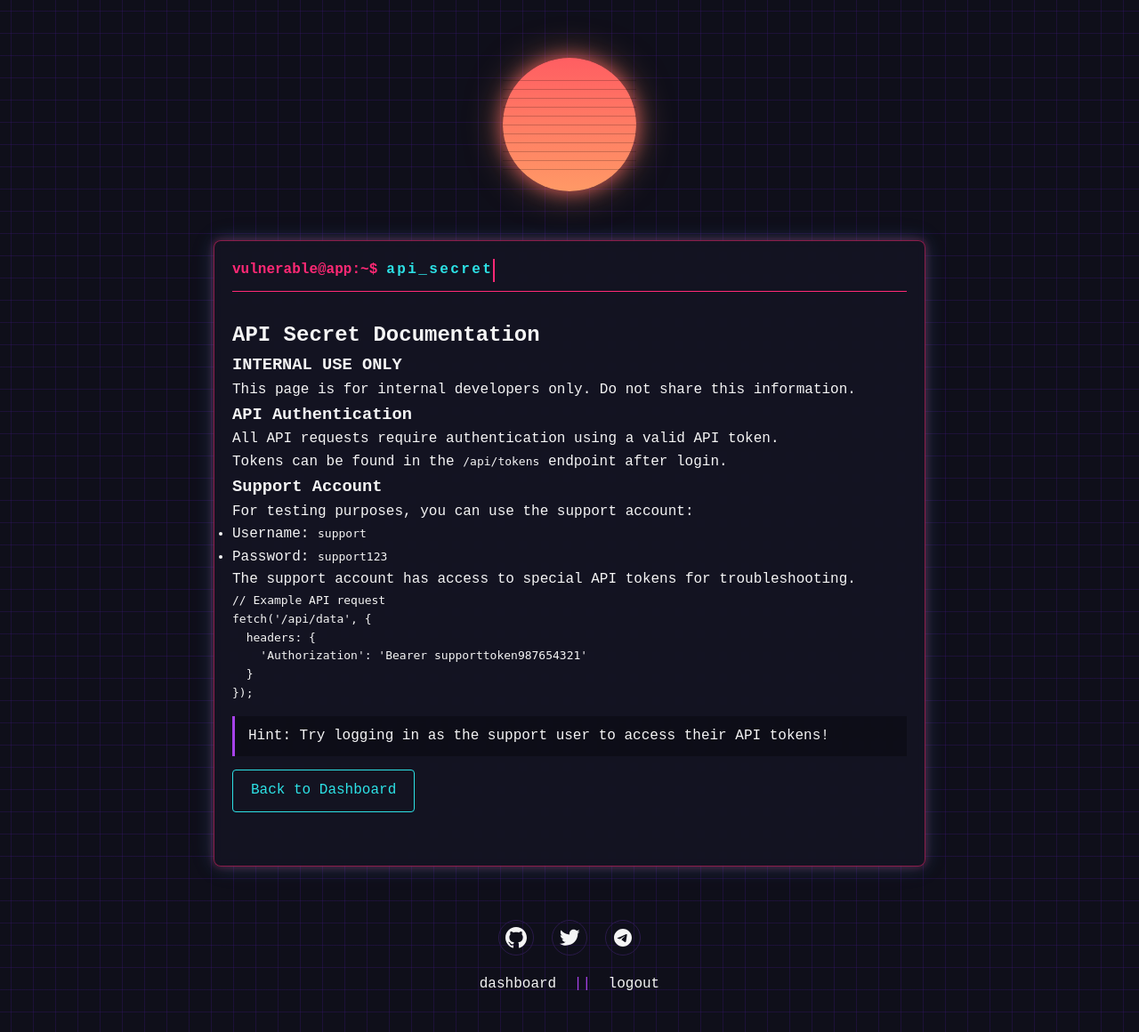
After one commit to gabrielss4ntos/fiap-sec-code-vuln-lab, a Flask app: page /api/secret in a window 1280 px wide. The commit adds this page. Shown: the whole page at 89% size. Run offline with Flask 3, Linux system fonts and the light colour scheme.

```diff
--- a/vuln-app/app.py
+++ b/vuln-app/app.py
@@ -18,7 +18,9 @@ FLAGS = {
     'idor_challenge': 'FLAG{1D0R_4DM1N_4CC3SS}',
     'sqli_challenge': 'FLAG{SQL_1NJ3CT10N_M4ST3R}',
     'xss_challenge': 'FLAG{CR0SS_S1T3_SCR1PT1NG}',
-    'bruteforce_challenge': 'FLAG{W34K_P4SSW0RD_P0L1CY}'
+    'bruteforce_challenge': 'FLAG{W34K_P4SSW0RD_P0L1CY}',
+    'support_challenge': 'FLAG{SUPP0RT_4CC0UNT_C0MPR0M1S3D}',
+    'api_token_challenge': 'FLAG{S3CR3T_4P1_T0K3N_L34K3D}'
 }
 
 def init_db():
@@ -68,6 +70,16 @@ def init_db():
     )
     ''')
 
+    cursor.execute('''
+    CREATE TABLE IF NOT EXISTS api_tokens (
+        id INTEGER PRIMARY KEY AUTOINCREMENT,
+        user_id INTEGER,
+        token TEXT,
+        description TEXT,
+        FOREIGN KEY (user_id) REFERENCES users (id)
+    )
+    ''')
+
     # Nova tabela para rastrear flags conquistadas
     cursor.execute('''
     CREATE TABLE IF NOT EXISTS user_flags (
@@ -83,13 +95,15 @@ def init_db():
     users = [
         (1, 'admin', 'admin123', 1),  # VULN-WEAK-CREDENTIALS
         (2, 'user1', 'password123', 0),
-        (3, 'user2', 'qwerty', 0)
+        (3, 'user2', 'qwerty', 0),
+        (4, 'support', 'support123', 0)  # Conta de suporte para o desafio
     ]
 
     profiles = [
-        (1, 1, 'Administrador', 'admin@vuln-app.lab.local', 'Administrador do sistema', 'Senha do servidor: S3rv3rP@ss!'),
+        (1, 1, 'Administrador', 'admin@vuln-app.lab.local', 'Administrador do sistema', 'Senha do servidor: S3rv3rP@ss! FLAG{1D0R_4DM1N_4CC3SS}'),
         (2, 2, 'Usuário Um', 'user1@example.com', 'Usuário comum', 'Notas pessoais'),
-        (3, 3, 'Usuário Dois', 'user2@example.com', 'Outro usuário', 'Mais notas pessoais')
+        (3, 3, 'Usuário Dois', 'user2@example.com', 'Outro usuário', 'Mais notas pessoais'),
+        (4, 4, 'Suporte Técnico', 'support@vuln-app.lab.local', 'Conta de suporte técnico', 'Senha temporária para acesso ao sistema: support123')
     ]
 
     gallery = [
@@ -98,12 +112,19 @@ def init_db():
         (3, 3, 'Férias', '/static/images/vacation.jpg', 'Foto das férias')
     ]
 
+    api_tokens = [
+        (1, 1, 'a1b2c3d4e5f6g7h8i9j0', 'Token de API para acesso administrativo - FLAG{S3CR3T_4P1_T0K3N_L34K3D}'),
+        (2, 2, 'user1token123456789', 'Token de API para usuário comum'),
+        (3, 4, 'supporttoken987654321', 'Token de API para suporte técnico - FLAG{SUPP0RT_4CC0UNT_C0MPR0M1S3D}')
+    ]
+
     # Verificar se já existem dados
     cursor.execute("SELECT COUNT(*) FROM users")
     if cursor.fetchone()[0] == 0:
         cursor.executemany("INSERT INTO users VALUES (?, ?, ?, ?)", users)
         cursor.executemany("INSERT INTO profiles VALUES (?, ?, ?, ?, ?, ?)", profiles)
         cursor.executemany("INSERT INTO gallery VALUES (?, ?, ?, ?, ?)", gallery)
+        cursor.executemany("INSERT INTO api_tokens VALUES (?, ?, ?, ?)", api_tokens)
 
     conn.commit()
     conn.close()
@@ -145,17 +166,28 @@ def login():
 
         # VULN-SQLI: Concatenação direta de entrada do usuário na query SQL
         query = f"SELECT id, username, is_admin FROM users WHERE username = '{username}' AND password = '{password}'"
-        cursor.execute(query)
-        user = cursor.fetchone()
+
+        try:
+            cursor.execute(query)
+            user = cursor.fetchone()
+
+            if user:
+                session['user_id'] = user[0]
+                session['username'] = user[1]
+                session['is_admin'] = user[2]
+
+                # Flag para o desafio de brute force
+                if user[0] == 1:  # Se for o admin
+                    return redirect(url_for('admin_panel'))
+                else:
+                    return redirect(url_for('dashboard'))
+            else:
+                error = 'Credenciais inválidas. Tente novamente.'
+        except sqlite3.Error as e:
+            # Mostrar o erro para facilitar a exploração
+            error = f"Erro SQL: {str(e)}"
+
         conn.close()
-
-        if user:
-            session['user_id'] = user[0]
-            session['username'] = user[1]
-            session['is_admin'] = user[2]
-            return redirect(url_for('dashboard'))
-        else:
-            error = 'Credenciais inválidas. Tente novamente.'
 
     return render_template('login.html', error=error)
 
@@ -250,6 +282,63 @@ def dashboard():
         leaderboard=leaderboard
     )
 
+@app.route('/products')
+def products():
+    category = request.args.get('category', 'all')
+    released = request.args.get('released', '1')
+
+    conn = sqlite3.connect(DB_PATH)
+    cursor = conn.cursor()
+
+    # Criar tabela de produtos se não existir
+    cursor.execute('''
+    CREATE TABLE IF NOT EXISTS products (
+        id INTEGER PRIMARY KEY AUTOINCREMENT,
+        name TEXT,
+        category TEXT,
+        price REAL,
+        released INTEGER DEFAULT 1
+    )
+    ''')
+
+    # Inserir produtos de exemplo se não existirem
+    cursor.execute("SELECT COUNT(*) FROM products")
+    if cursor.fetchone()[0] == 0:
+        products_data = [
+            ('Smartphone X', 'Electronics', 999.99, 1),
+            ('Laptop Pro', 'Electronics', 1499.99, 1),
+            ('Coffee Mug', 'Gifts', 19.99, 1),
+            ('Secret Product', 'Hidden', 9999.99, 0),
+            ('Unreleased Gadget', 'Electronics', 599.99, 0),
+            ('New Console 2026', 'Gaming', 499.99, 0)
+        ]
+        cursor.executemany(
+            "INSERT INTO products (name, category, price, released) VALUES (?, ?, ?, ?)",
+            products_data
+        )
+        conn.commit()
+
+    # VULN-SQLI: Concatenação direta de entrada do usuário na query SQL
+    if category == 'all':
+        sql_query = f"SELECT * FROM products WHERE released = {released}"
+    else:
+        sql_query = f"SELECT * FROM products WHERE category = '{category}' AND released = {released}"
+
+    try:
+        cursor.execute(sql_query)
+        products = cursor.fetchall()
+        error = None
+    except sqlite3.Error as e:
+        products = []
+        error = str(e)
+        # Adicionar a flag no erro para facilitar a descoberta
+        if "syntax error" in error.lower():
+            error += " FLAG{SQL_1NJ3CT10N_M4ST3R}"
+
+    conn.close()
+
+    return render_template('products.html', products=products, category=category, error=error)
+
 @app.route('/search')
 def search():
     query = request.args.get('q', '')
@@ -259,19 +348,48 @@ def search():
 
     # VULN-SQLI: Concatenação direta de entrada do usuário na query SQL
     sql_query = f"SELECT id, title, description FROM gallery WHERE title LIKE '%{query}%' OR description LIKE '%{query}%'"
-    cursor.execute(sql_query)
-    results = cursor.fetchall()
+
+    try:
+        cursor.execute(sql_query)
+        results = cursor.fetchall()
+        error = None
+    except sqlite3.Error as e:
+        results = []
+        error = str(e)
+        # Adicionar a flag no erro para facilitar a descoberta
+        if "syntax error" in error.lower():
+            error += " FLAG{SQL_1NJ3CT10N_M4ST3R}"
 
     conn.close()
 
-    return render_template('search_results.html', query=query, results=results)
+    return render_template('search_results.html', query=query, results=results, error=error)
 
 @app.route('/comment')
 def comment():
     text = request.args.get('text', '')
 
     # VULN-XSS: Retorno direto da entrada do usuário sem sanitização
-    return render_template('comment.html', comment_text=text)
+    # Adicionar a flag em um comentário HTML para facilitar a descoberta
+    flag_comment = "<!-- FLAG{CR0SS_S1T3_SCR1PT1NG} -->"
+
+    return render_template('comment.html', comment_text=text, flag_comment=flag_comment)
+
+@app.route('/user/<int:user_id>/profile')
+@login_required
+def user_profile(user_id):
+    conn = sqlite3.connect(DB_PATH)
+    cursor = conn.cursor()
+
+    # VULN-IDOR: Não verifica se o usuário tem permissão para acessar o perfil
+    cursor.execute("SELECT * FROM profiles WHERE user_id = ?", (user_id,))
+    profile = cursor.fetchone()
+
+    conn.close()
+
+    if profile:
+        return render_template('profile.html', profile=profile)
+    else:
+        return "Perfil não encontrado", 404
 
 @app.route('/api/user/<int:user_id>/profile')
 @login_required
@@ -302,6 +420,25 @@ def get_user_profile(user_id):
     else:
         return jsonify({"error": "Perfil não encontrado"}), 404
 
+@app.route('/api/tokens')
+@login_required
+def api_tokens():
+    conn = sqlite3.connect(DB_PATH)
+    cursor = conn.cursor()
+
+    # Obter tokens do usuário atual
+    cursor.execute("SELECT * FROM api_tokens WHERE user_id = ?", (session['user_id'],))
+    tokens = cursor.fetchall()
+
+    conn.close()
+
+    return render_template('api_tokens.html', tokens=tokens)
+
+@app.route('/api/secret')
+def api_secret():
+    # Página secreta que contém informações sobre tokens de API
+    return render_template('api_secret.html')
+
 @app.route('/logout')
 def logout():
     session.clear()
@@ -318,7 +455,10 @@ def admin_panel():
 
     conn.close()
 
-    return render_template('admin.html', users=users)
+    # Adicionar a flag para o desafio de brute force
+    flag = FLAGS['bruteforce_challenge']
+
+    return render_template('admin.html', users=users, flag=flag)
 
 @app.route('/admin-panel.html')
 def admin_panel_hidden():
@@ -375,20 +515,8 @@ def submit_flag():
 @app.route('/profile')
 @login_required
 def profile():
-    user_id = session['user_id']
-
-    conn = sqlite3.connect(DB_PATH)
-    cursor = conn.cursor()
-
-    cursor.execute("SELECT * FROM profiles WHERE user_id = ?", (user_id,))
-    profile = cursor.fetchone()
-
-    conn.close()
-
-    if profile:
-        return render_template('profile.html', profile=profile)
-    else:
-        return "Perfil não encontrado", 404
+    # Redirecionar para a nova rota que mostra o ID na URL
+    return redirect(url_for('user_profile', user_id=session['user_id']))
 
 if __name__ == '__main__':
     app.run(host='0.0.0.0', port=5000, debug=True)  # VULN-DEBUG-MODE
--- /dev/null
+++ b/vuln-app/templates/api_secret.html
@@ -0,0 +1,96 @@
+<!DOCTYPE html>
+<html lang="pt-BR">
+<head>
+    <meta charset="UTF-8">
+    <meta name="viewport" content="width=device-width, initial-scale=1.0">
+    <title>Vulnerable App - API Secret</title>
+    <link rel="stylesheet" href="/static/css/synthwave.css">
+</head>
+<body>
+    <div class="container">
+        <div class="logo-container">
+            <div class="synthwave-sun">
+                <div class="sun-circle"></div>
+                <div class="sun-lines"></div>
+            </div>
+        </div>
+
+        <div class="terminal">
+            <div class="terminal-header">
+                <span class="terminal-prompt">vulnerable@app:~$</span>
+                <span class="terminal-title typewriter" data-speed="80">api_secret</span>
+            </div>
+
+            <div class="terminal-content">
+                <h2>API Secret Documentation</h2>
+
+                <div class="secret-section">
+                    <div class="warning-box">
+                        <h3>INTERNAL USE ONLY</h3>
+                        <p>This page is for internal developers only. Do not share this information.</p>
+                    </div>
+
+                    <div class="api-docs">
+                        <h3>API Authentication</h3>
+                        <p>All API requests require authentication using a valid API token.</p>
+                        <p>Tokens can be found in the <code>/api/tokens</code> endpoint after login.</p>
+
+                        <h3>Support Account</h3>
+                        <p>For testing purposes, you can use the support account:</p>
+                        <ul>
+                            <li>Username: <code>support</code></li>
+                            <li>Password: <code>support123</code></li>
+                        </ul>
+                        <p>The support account has access to special API tokens for troubleshooting.</p>
+
+                        <div class="code-block">
+                            <pre><code>// Example API request
+fetch('/api/data', {
+  headers: {
+    'Authorization': 'Bearer supporttoken987654321'
+  }
+});</code></pre>
+                        </div>
+
+                        <div class="hint-box" style="display: block;">
+                            <p>Hint: Try logging in as the support user to access their API tokens!</p>
+                        </div>
+                    </div>
+                </div>
+
+                <div class="form-group">
+                    <a href="/dashboard" class="btn btn-secondary">Back to Dashboard</a>
+                </div>
+            </div>
+        </div>
+
+        <div class="footer">
+            <div class="social-links">
+                <a href="#" class="social-link">
+                    <svg width="24" height="24" viewBox="0 0 24 24" fill="none" xmlns="http://www.w3.org/2000/svg">
+                        <path d="M12 0C5.37 0 0 5.37 0 12C0 17.31 3.435 21.795 8.205 23.385C8.805 23.49 9.03 23.13 9.03 22.815C9.03 22.53 9.015 21.585 9.015 20.58C6 21.135 5.22 19.845 4.98 19.17C4.845 18.825 4.26 17.76 3.75 17.475C3.33 17.25 2.73 16.695 3.735 16.68C4.68 16.665 5.355 17.55 5.58 17.91C6.66 19.725 8.385 19.215 9.075 18.9C9.18 18.12 9.495 17.595 9.84 17.295C7.17 16.995 4.38 15.96 4.38 11.37C4.38 10.065 4.845 8.985 5.61 8.145C5.49 7.845 5.07 6.615 5.73 4.965C5.73 4.965 6.735 4.65 9.03 6.195C9.99 5.925 11.01 5.79 12.03 5.79C13.05 5.79 14.07 5.925 15.03 6.195C17.325 4.635 18.33 4.965 18.33 4.965C18.99 6.615 18.57 7.845 18.45 8.145C19.215 8.985 19.68 10.05 19.68 11.37C19.68 15.975 16.875 16.995 14.205 17.295C14.64 17.67 15.015 18.39 15.015 19.515C15.015 21.12 15 22.41 15 22.815C15 23.13 15.225 23.505 15.825 23.385C18.2072 22.5807 20.2772 21.0497 21.7437 19.0074C23.2101 16.965 23.9993 14.5143 24 12C24 5.37 18.63 0 12 0Z" fill="currentColor"/>
+                    </svg>
+                </a>
+                <a href="#" class="social-link">
+                    <svg width="24" height="24" viewBox="0 0 24 24" fill="none" xmlns="http://www.w3.org/2000/svg">
+                        <path d="M23.643 4.937C22.808 5.307 21.911 5.557 20.968 5.67C21.941 5.08 22.669 4.17 23.016 3.092C22.116 3.626 21.119 4.013 20.058 4.229C19.208 3.33 17.998 2.75 16.658 2.75C14.086 2.75 12 4.836 12 7.407C12 7.767 12.042 8.118 12.12 8.456C8.24 8.261 4.81 6.416 2.518 3.624C2.118 4.309 1.888 5.08 1.888 5.899C1.888 7.451 2.693 8.83 3.899 9.621C3.138 9.599 2.425 9.389 1.8 9.039V9.098C1.8 11.336 3.417 13.184 5.579 13.607C5.19 13.714 4.781 13.768 4.36 13.768C4.06 13.768 3.767 13.739 3.483 13.686C4.076 15.498 5.763 16.813 7.771 16.85C6.196 18.067 4.206 18.79 2.046 18.79C1.674 18.79 1.309 18.769 0.95 18.73C2.979 20.018 5.39 20.762 7.977 20.762C16.647 20.762 21.332 13.842 21.332 7.858C21.332 7.651 21.327 7.447 21.318 7.244C22.228 6.578 23.018 5.763 23.641 4.838L23.643 4.937Z" fill="currentColor"/>
+                    </svg>
+                </a>
+                <a href="#" class="social-link">
+                    <svg width="24" height="24" viewBox="0 0 24 24" fill="none" xmlns="http://www.w3.org/2000/svg">
+                        <path d="M12 2C6.48 2 2 6.48 2 12C2 17.52 6.48 22 12 22C17.52 22 22 17.52 22 12C22 6.48 17.52 2 12 2ZM16.64 8.8C16.49 10.38 15.84 14.22 15.51 15.99C15.37 16.74 15.09 16.99 14.83 17.02C14.25 17.07 13.81 16.64 13.25 16.27C12.37 15.69 11.87 15.33 11.02 14.77C10.03 14.12 10.67 13.76 11.24 13.18C11.39 13.03 13.95 10.7 14 10.49C14.0069 10.4582 14.006 10.4252 13.9973 10.3938C13.9886 10.3624 13.9724 10.3337 13.95 10.31C13.89 10.26 13.81 10.28 13.74 10.29C13.65 10.31 12.25 11.24 9.52 13.08C9.12 13.35 8.76 13.49 8.44 13.48C8.08 13.47 7.4 13.28 6.89 13.11C6.26 12.91 5.77 12.8 5.81 12.45C5.83 12.27 6.08 12.09 6.55 11.9C9.47 10.63 11.41 9.79 12.38 9.39C15.16 8.23 15.73 8.03 16.11 8.03C16.19 8.03 16.38 8.05 16.5 8.15C16.6 8.23 16.63 8.34 16.64 8.42C16.63 8.48 16.65 8.66 16.64 8.8Z" fill="currentColor"/>
+                    </svg>
+                </a>
+            </div>
+
+            <div class="footer-nav">
+                <a href="/dashboard">dashboard</a>
+                <span>||</span>
+                <a href="/logout">logout</a>
+            </div>
+        </div>
+    </div>
+
+    <script src="/static/js/synthwave.js"></script>
+</body>
+</html>
```
Also changed, not shown: vuln-app/templates/api_tokens.html (added, +86 -0 lines), vuln-app/templates/dashboard.html (+6 -6 lines).
